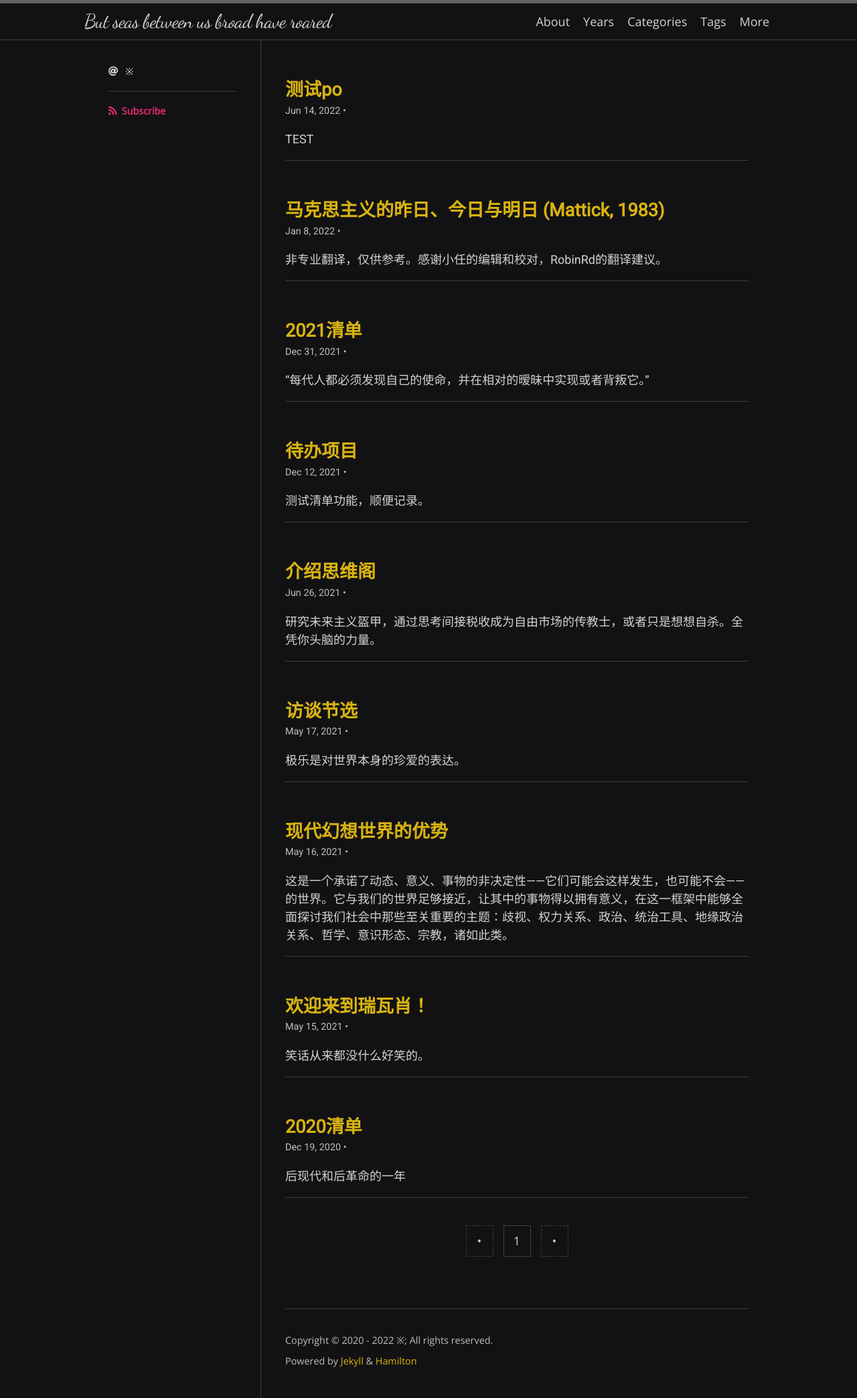
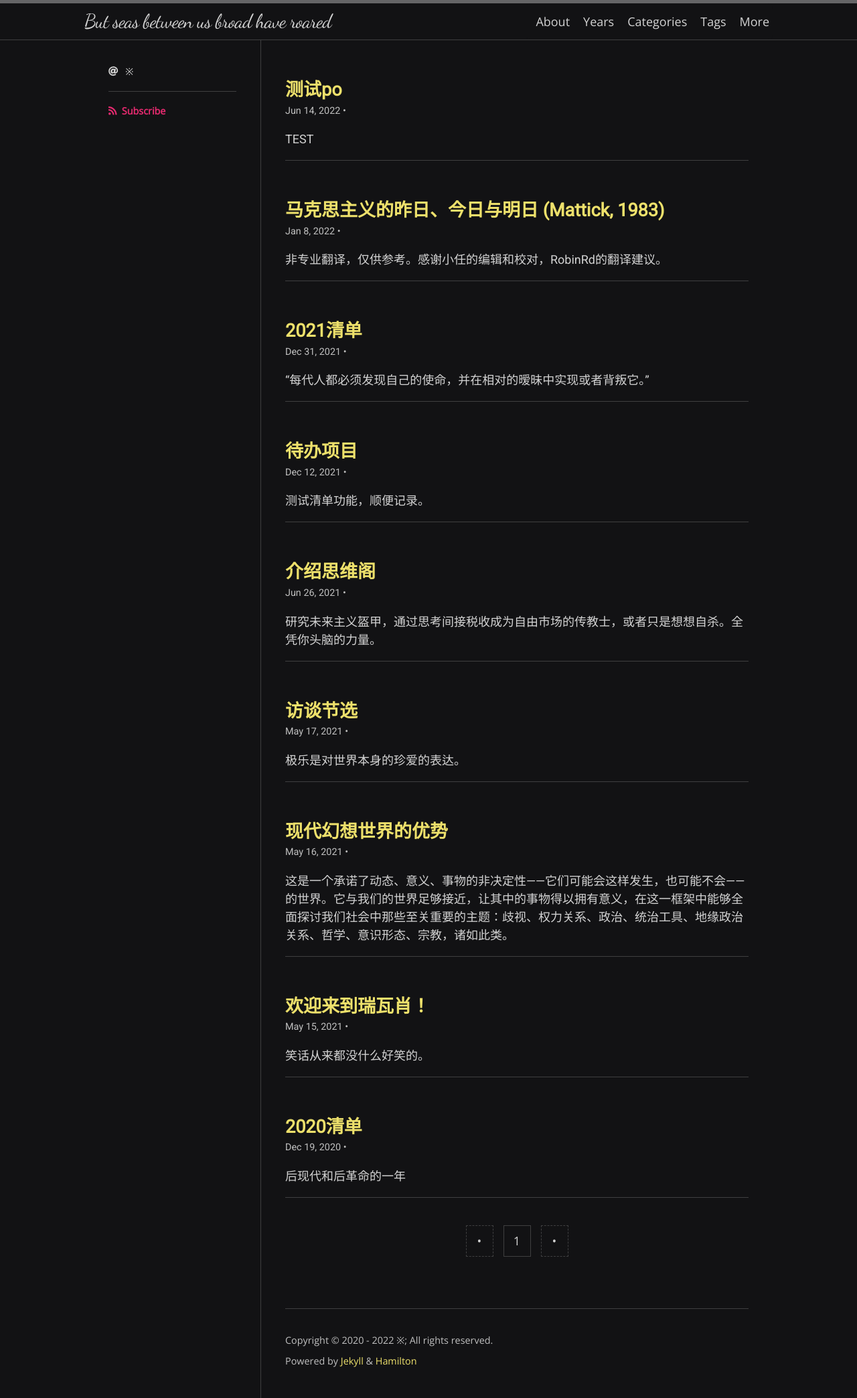
Before and after one commit to scatterdclouds/scatterdclouds.github.io, a Jekyll site: the page built from index.html, in a window 1280 px wide. Shown: the whole page at 67% size. Built offline with Jekyll 4.4.1, drawn with Linux system fonts in a browser that asks for light colours; nearby versions of some CDN libraries; some web fonts are replaced; the list of posts is cut into pages by our own code; comment, search, counter and statistics services are not loaded.

Commit message:
Update goldenwitch.scss

```diff
--- a/_sass/hamilton/skins/goldenwitch.scss
+++ b/_sass/hamilton/skins/goldenwitch.scss
@@ -7,7 +7,7 @@ $border-color:          mix($text-color, $background-color, 30%) !default;
 $border-color-light:    darken($border-color, 5%) !default;
 $border-color-dark:     lighten($border-color, 10%) !default;
 
-$link-base-color:       #d9b310 !default;
+$link-base-color:       #ede06b !default;
 $link-visited-color:    #9c8321 !default;
 
 $table-text-color:      lighten($text-color, 18%) !default;
```
